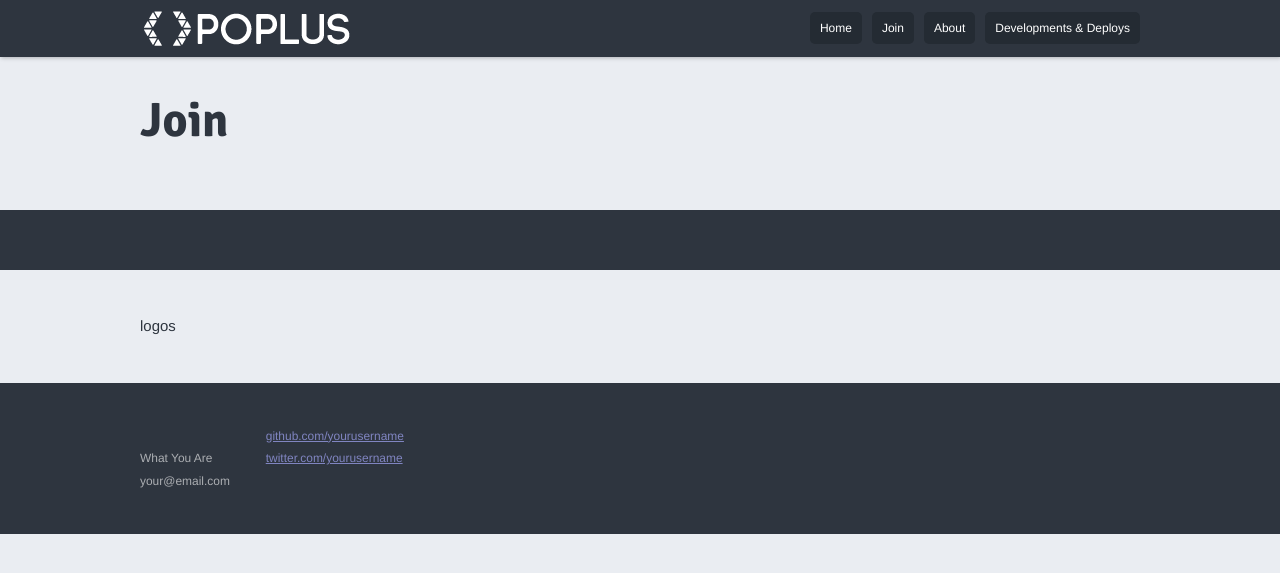
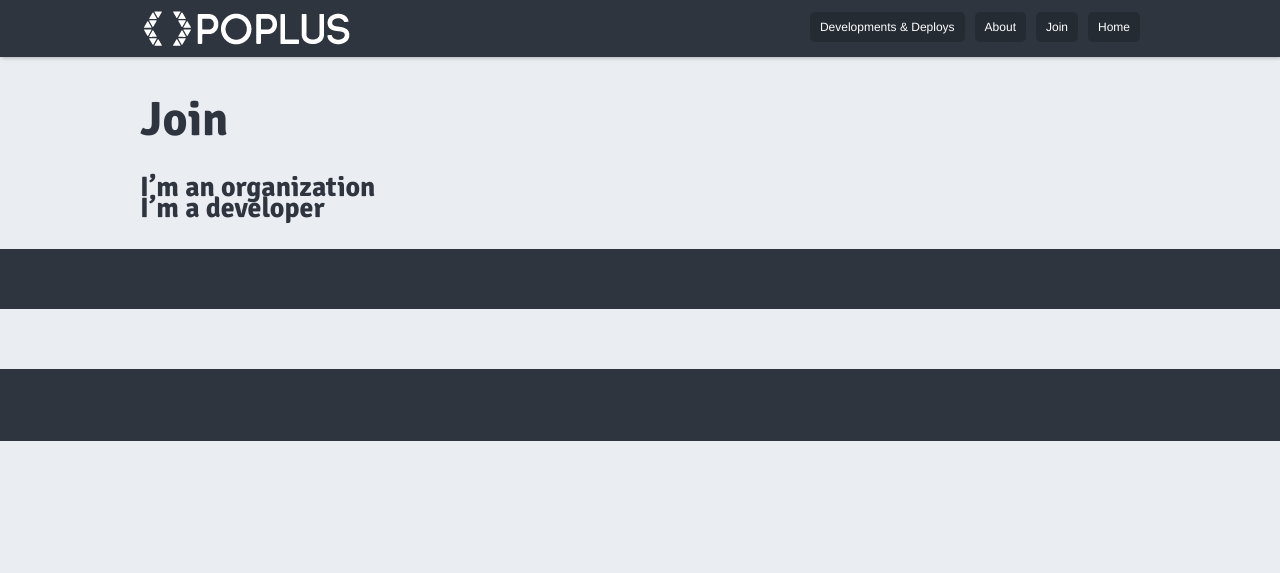
Before and after one commit to poplus/home-poplus, a Jekyll site: the page built from join.html, in a window 1280 px wide and 900 px high. Shown: the top 573 px of the window. Built offline with Jekyll 4.4.1, drawn with Linux system fonts in a browser that asks for light colours; Markdown is read by kramdown in place of the engine named in the settings.

Commit message:
Remove footer content & fix menu style.

```diff
--- a/_layouts/default.html
+++ b/_layouts/default.html
@@ -46,7 +46,7 @@
 
           <div class="site-logos">
               <div class="site">
-                <p>logos</p>
+                <!-- <p>logos</p> -->
               </div>
           </div>
 
@@ -56,15 +56,13 @@
                 <div class="footer">
                   <div class="contact">
                     <p>
-                      {{ site.owner }}<br />
-                      What You Are<br />
-                      your@email.com
+                      <!-- {{ site.owner }} -->
                     </p>
                   </div>
                   <div class="contact">
                     <p>
-                      <a href="http://github.com/yourusername/">github.com/yourusername</a><br />
-                      <a href="http://twitter.com/yourusername/">twitter.com/yourusername</a><br />
+<!--                       <a href="http://github.com/yourusername/">github.com/yourusername</a><br />
+                      <a href="http://twitter.com/yourusername/">twitter.com/yourusername</a><br /> -->
                     </p>
                   </div>
                 </div>
--- a/index.html
+++ b/index.html
@@ -11,8 +11,8 @@
 	  <h2>Interoperable web-service components and pre-packaged toolsTo enable world’s civic society to easily launch high quality online iniciatives</h2>
 	</div>
 	<div id="hero-right">
-	  <a href="/">Start your iniciative<br><span>Use our modules</span></a>
-	  <a class="bt-red" href="/">Join the development<br><span>Upload an app</span></a>
+	  <a href="join.html">Start your iniciative<br><span>Use our modules</span></a>
+	  <a class="bt-red" href="join.html">Join the development<br><span>Upload an app</span></a>
 	</div>
 </div>
 
--- a/join.html
+++ b/join.html
@@ -4,3 +4,5 @@
 ---
 
 	  <h1>Join</h1>
+	  <h2>I’m an organization</h2>
+	  <h2>I’m a developer</h2>
```
Also changed, not shown: catalogue.html (+0 -10 lines), css/main.css.
